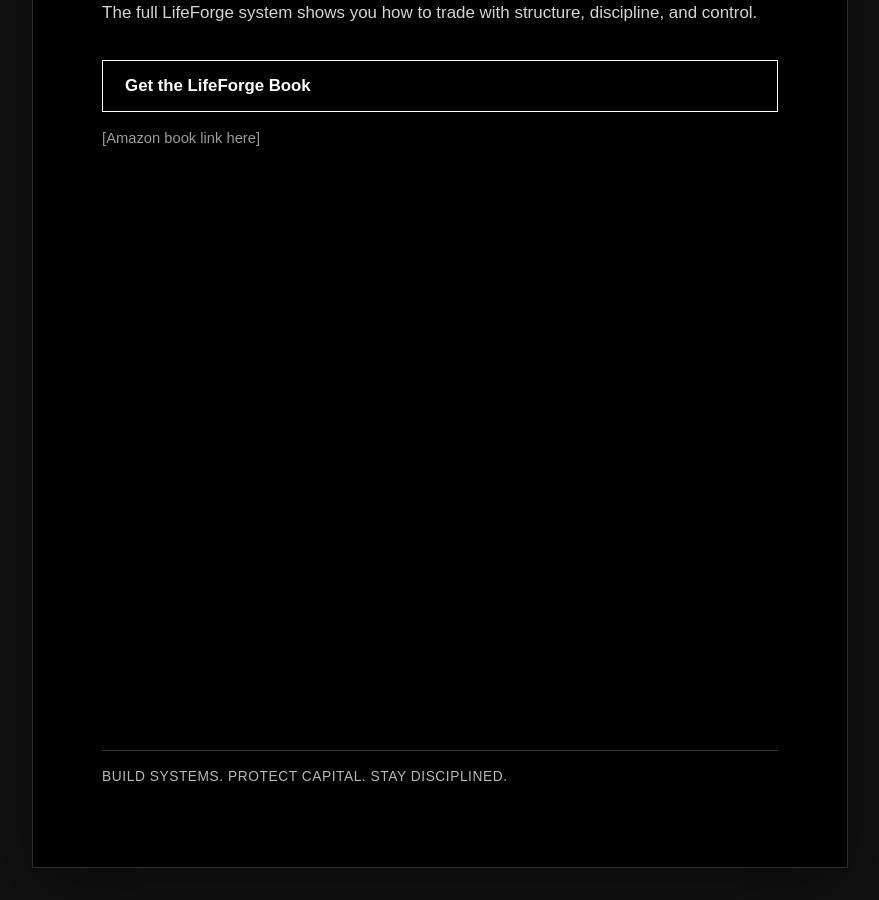
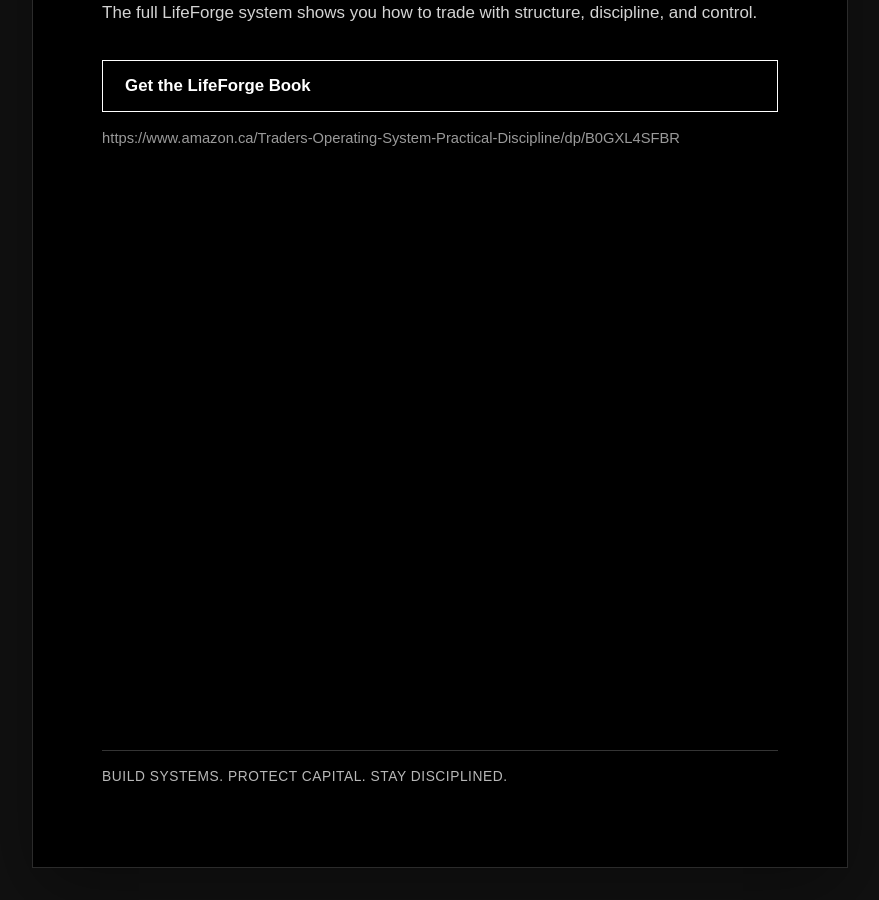
Before and after one commit to jfitz80/lifeforgetrading, a Next.js app: page /checklist in a window 1280 px wide. Shown: the part 5720-6620 px from the top of the page, without its empty margins (200-1079 px from the left). Built offline with nearby package versions, Linux system fonts and the light colour scheme.

Commit message:
Add Amazon link to checklist PDF

```diff
--- a/app/checklist/page.tsx
+++ b/app/checklist/page.tsx
@@ -8,7 +8,8 @@
 
 const brandName = "LifeForge";
 // Update this when the final Amazon or store URL changes.
-const amazonBookLink = "[Amazon book link here]";
+const amazonBookLink =
+  "https://www.amazon.ca/Traders-Operating-System-Practical-Discipline/dp/B0GXL4SFBR";
 
 const rules = [
   {
--- a/scripts/generate-checklist-pdf.mjs
+++ b/scripts/generate-checklist-pdf.mjs
@@ -12,7 +12,8 @@
 
 // Update these brand constants when the offer or Amazon link changes.
 const brandName = "LifeForge";
-const amazonBookLink = "[Amazon book link here]";
+const amazonBookLink =
+  "https://www.amazon.ca/Traders-Operating-System-Practical-Discipline/dp/B0GXL4SFBR";
 
 const rules = [
   ["Define Your Risk First", "I know exactly how much I am willing to lose."],
```
Also changed, not shown: 1 other file (tests, documents, lock files or other folders).
